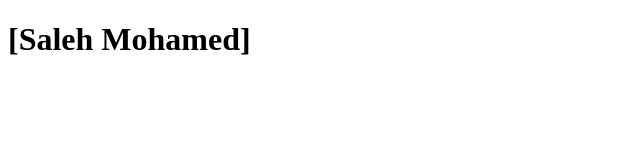
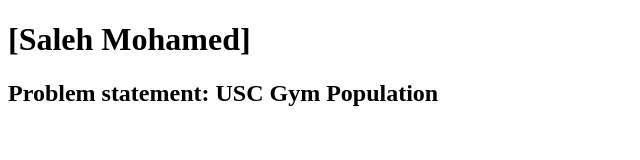
Before and after one commit to InitialDrift781/InitialDrift781.github.io, a plain HTML site: page index.html in a window 1280 px wide. Shown: the whole page, without its empty margins (0-640 px from the left). Drawn offline with Linux system fonts and the light colour scheme.

Commit message:
Update index.html

```diff
--- a/index.html
+++ b/index.html
@@ -5,5 +5,10 @@
   </head>
   <body>
     <h1>[Saleh Mohamed]</h1>
+    <section class="assign-det">
+      <h2>Problem statement: USC Gym Population</h2>
+    </p>
+    </section>
+  </section>
   </body>
 </html>
```
